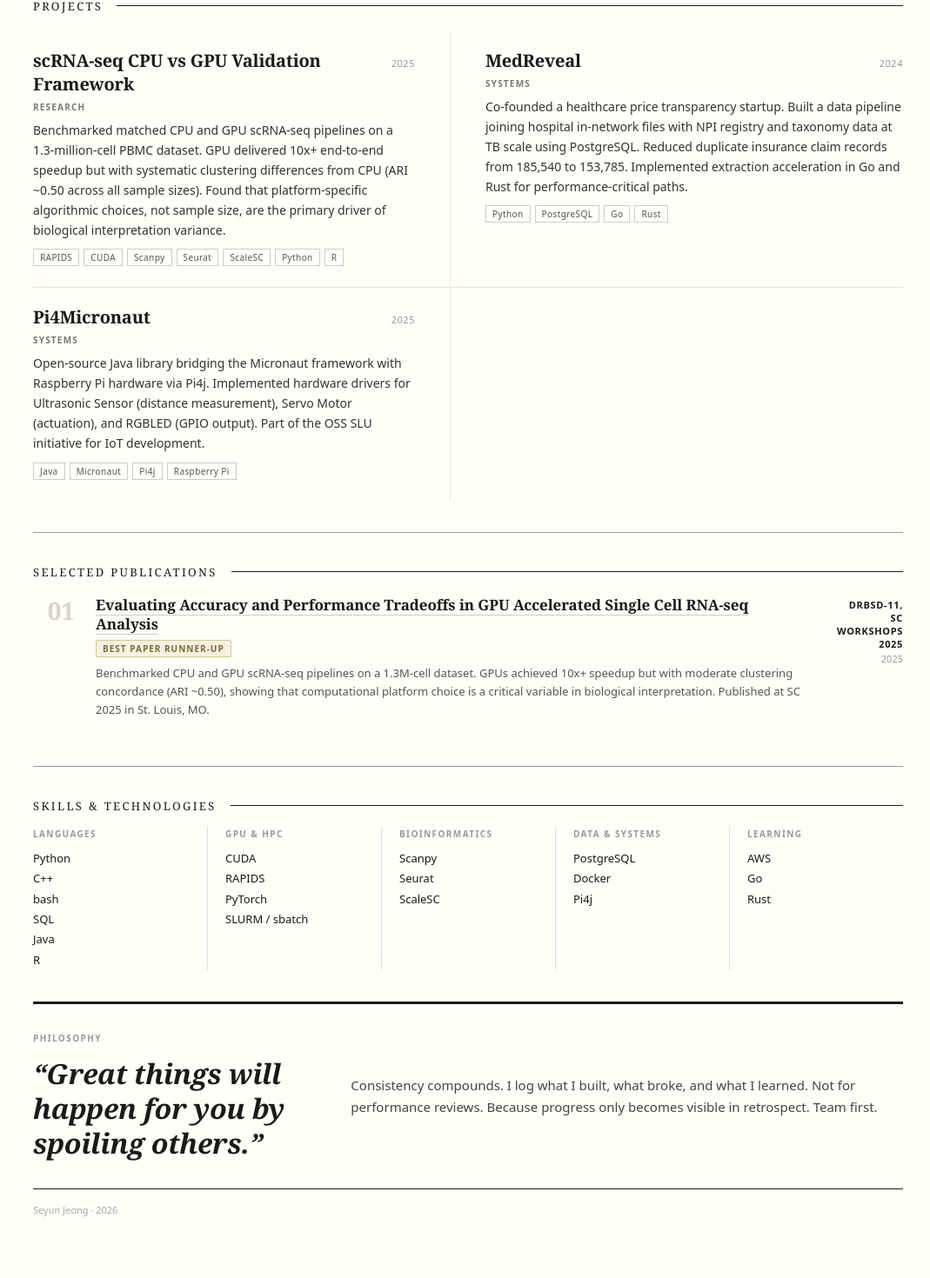
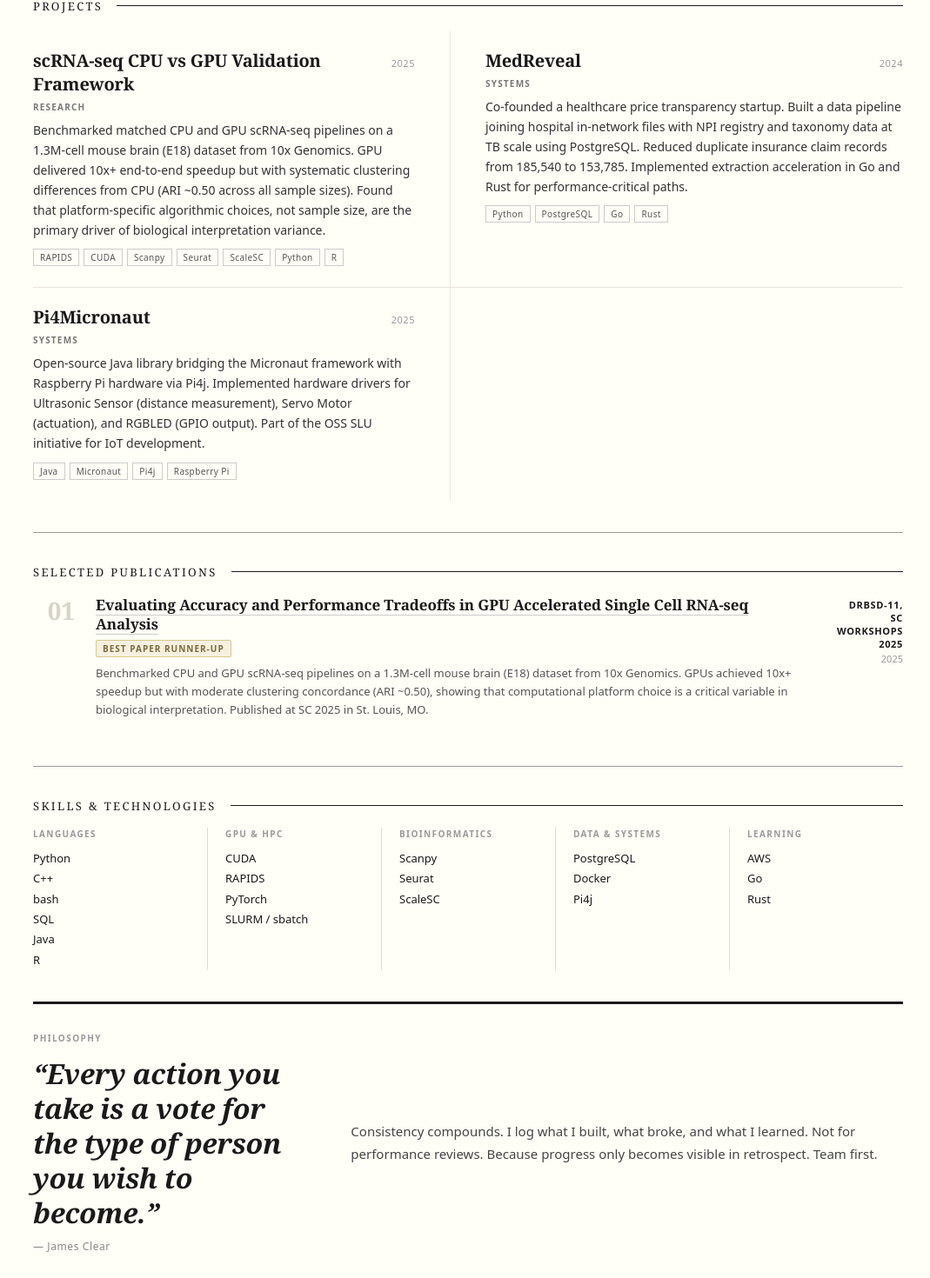
Before and after one commit to Seyun-Jeong/portifolio, a React (Vite) app: page / in a window 1280 px wide. Shown: the part 459-1929 px from the top of the page at 87% size, without its empty margins (102-1171 px from the left). Built offline with nearby package versions, Linux system fonts and the light colour scheme.

Commit message:
fix: mouse brain E18 dataset, James Clear motto and attribution

```diff
--- a/src/data/content.js
+++ b/src/data/content.js
@@ -16,7 +16,7 @@ export const projects = [
     id: 1,
     name: 'scRNA-seq CPU vs GPU Validation Framework',
     stack: ['RAPIDS', 'CUDA', 'Scanpy', 'Seurat', 'ScaleSC', 'Python', 'R'],
-    description: 'Benchmarked matched CPU and GPU scRNA-seq pipelines on a 1.3-million-cell PBMC dataset. GPU delivered 10x+ end-to-end speedup but with systematic clustering differences from CPU (ARI ~0.50 across all sample sizes). Found that platform-specific algorithmic choices, not sample size, are the primary driver of biological interpretation variance.',
+    description: 'Benchmarked matched CPU and GPU scRNA-seq pipelines on a 1.3M-cell mouse brain (E18) dataset from 10x Genomics. GPU delivered 10x+ end-to-end speedup but with systematic clustering differences from CPU (ARI ~0.50 across all sample sizes). Found that platform-specific algorithmic choices, not sample size, are the primary driver of biological interpretation variance.',
     year: '2025',
     category: 'Research',
     link: 'https://github.com/Seyun-Jeong/scrna-benchmark',
@@ -48,7 +48,7 @@ export const publications = [
     venue: 'DRBSD-11, SC Workshops 2025',
     year: '2025',
     award: 'Best Paper Runner-Up',
-    description: 'Benchmarked CPU and GPU scRNA-seq pipelines on a 1.3M-cell dataset. GPUs achieved 10x+ speedup but with moderate clustering concordance (ARI ~0.50), showing that computational platform choice is a critical variable in biological interpretation. Published at SC 2025 in St. Louis, MO.',
+    description: 'Benchmarked CPU and GPU scRNA-seq pipelines on a 1.3M-cell mouse brain (E18) dataset from 10x Genomics. GPUs achieved 10x+ speedup but with moderate clustering concordance (ARI ~0.50), showing that computational platform choice is a critical variable in biological interpretation. Published at SC 2025 in St. Louis, MO.',
     link: 'https://doi.org/10.1145/3731599.3767378',
   },
 ];
@@ -77,6 +77,7 @@ export const skills = [
 ];
 
 export const philosophy = {
-  motto: 'Great things will happen for you by spoiling others.',
+  motto: 'Every action you take is a vote for the type of person you wish to become.',
+  attribution: '— James Clear',
   statement: 'Consistency compounds. I log what I built, what broke, and what I learned. Not for performance reviews. Because progress only becomes visible in retrospect. Team first.',
 };
```
